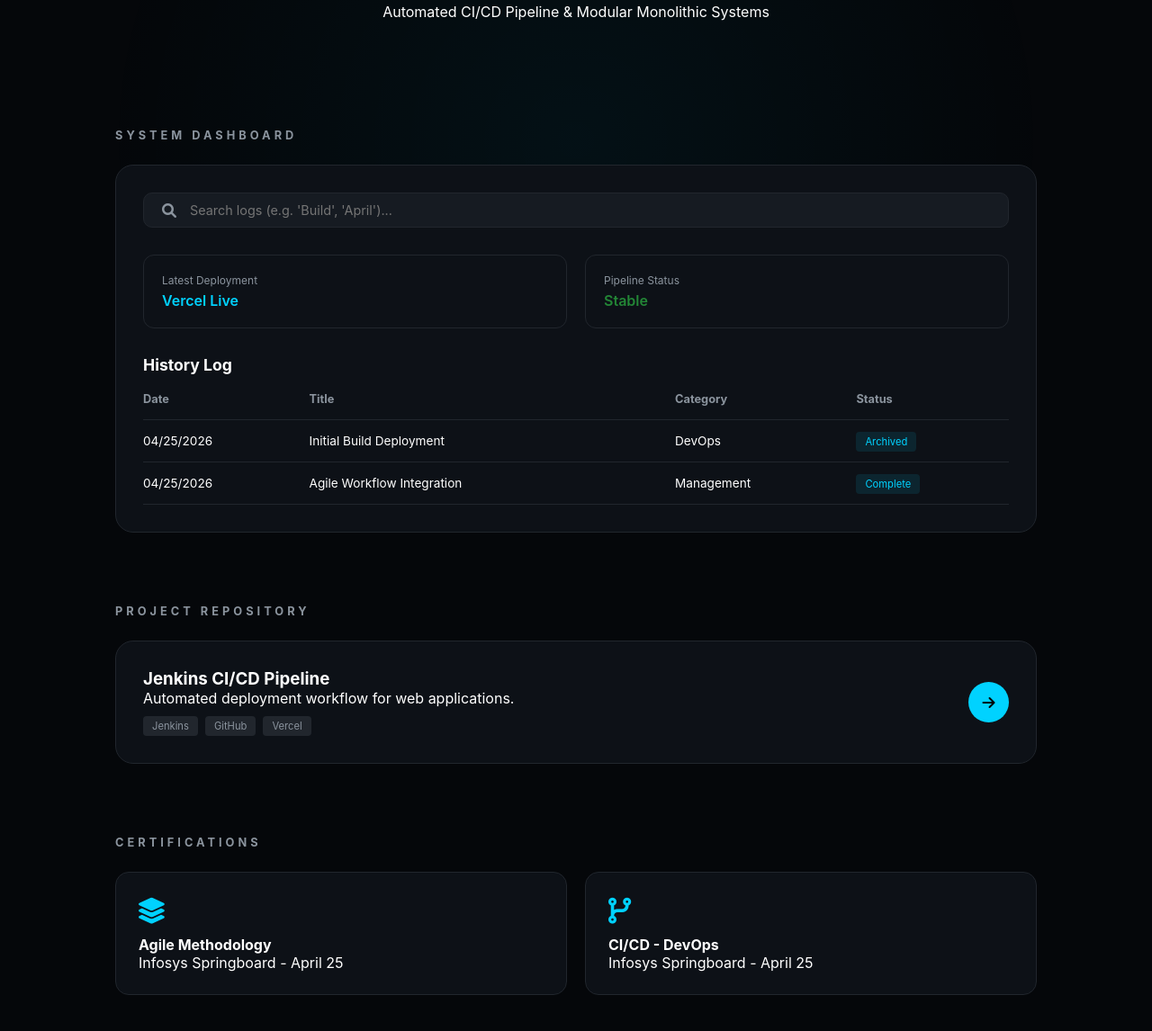
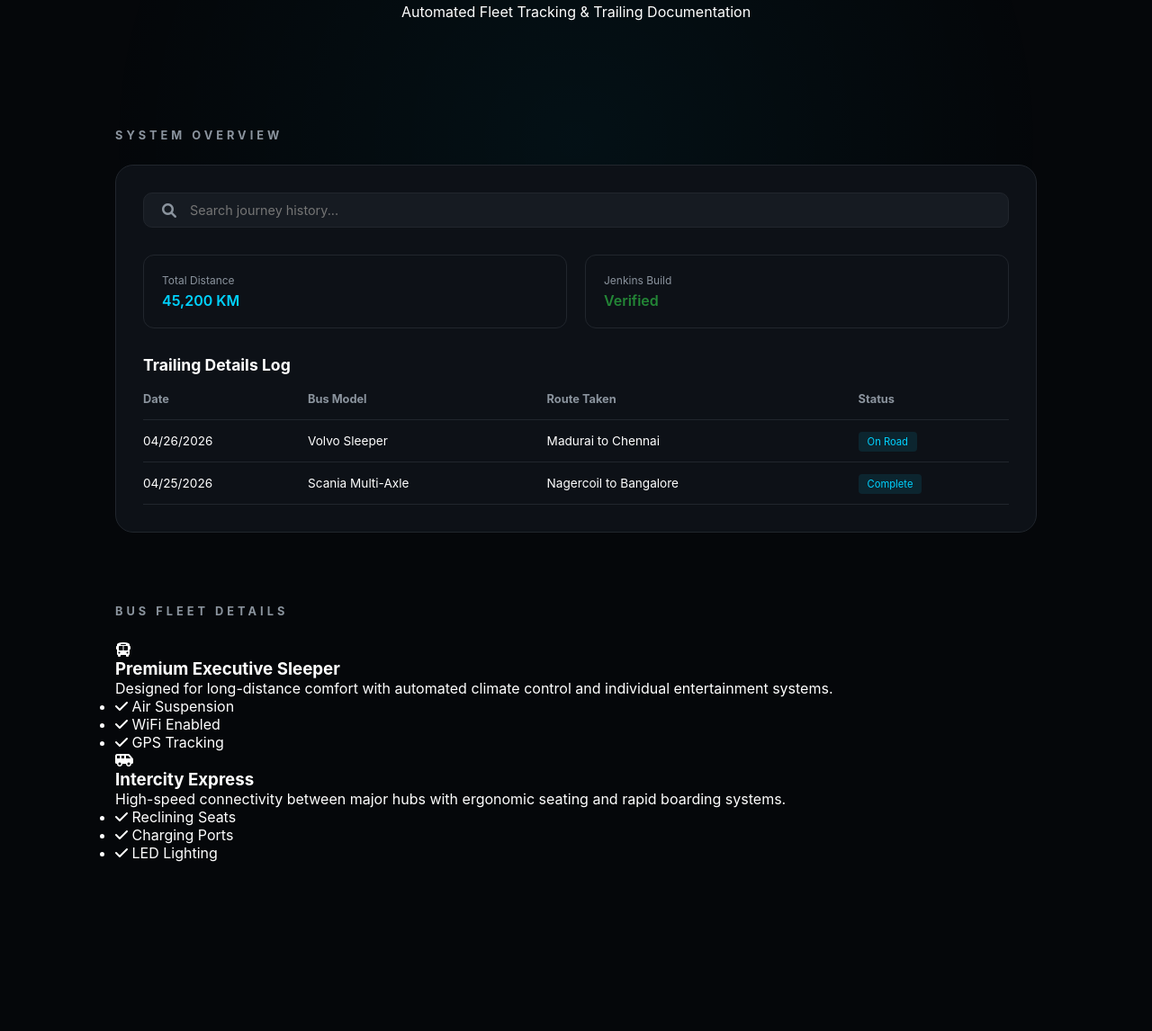
Before and after one commit to vinim20/jenkins, a plain HTML site: page index.html in a window 1280 px wide. Shown: the part 244-1390 px from the top of the page at 90% size. After the commit the page ends 1242 px from the top, so only its background shows below. Drawn offline with Linux system fonts and the light colour scheme.

Commit message:
Update index.html

```diff
--- a/index.html
+++ b/index.html
@@ -3,7 +3,7 @@
 <head>
     <meta charset="UTF-8">
     <meta name="viewport" content="width=device-width, initial-scale=1.0">
-    <title>Smartboard Dashboard</title>
+    <title>Travel Log | Bus Journey Dashboard</title>
     <link rel="stylesheet" href="style.css">
     <link rel="stylesheet" href="https://cdnjs.cloudflare.com/ajax/libs/font-awesome/6.0.0/css/all.min.css">
 </head>
@@ -11,63 +11,62 @@
     <div class="glow-bg"></div>
 
     <nav>
-        <div class="logo">SMARTBOARD.</div>
+        <div class="logo">TRAVEL LOG.</div>
         <div class="nav-links">
-            <a href="#dashboard">Dashboard</a>
-            <a href="#projects">Work</a>
-            <a href="#certs">Certs</a>
-            <a href="https://github.com/vinim20/jenkins" target="_blank"><i class="fab fa-github"></i></a>
+            <a href="#dashboard">Live Metrics</a>
+            <a href="#fleet">Bus Fleet</a>
+            <a href="#journeys">Journeys</a>
         </div>
     </nav>
 
     <header class="hero">
         <div class="hero-content">
-            <h1>SMARTBOARD</h1>
-            <p>Automated CI/CD Pipeline & Modular Monolithic Systems</p>
+            <h1>BUS TRAVEL BLOG</h1>
+            <p>Automated Fleet Tracking & Trailing Documentation</p>
         </div>
     </header>
 
     <section id="dashboard" class="section">
-        <h2 class="section-title">System Dashboard</h2>
+        <h2 class="section-title">System Overview</h2>
         <div class="dashboard-container">
             <div class="search-container">
                 <i class="fas fa-search"></i>
-                <input type="text" id="logSearch" placeholder="Search logs (e.g. 'Build', 'April')..." onkeyup="filterLogs()">
+                <input type="text" id="logSearch" placeholder="Search journey history..." onkeyup="filterLogs()">
             </div>
 
             <div class="stats-row">
                 <div class="stat-box">
-                    <span class="label">Latest Deployment</span>
-                    <span class="value">Vercel Live</span>
+                    <span class="label">Total Distance</span>
+                    <span class="value">45,200 KM</span>
                 </div>
                 <div class="stat-box">
-                    <span class="label">Pipeline Status</span>
-                    <span class="value success">Stable</span>
+                    <span class="label">Jenkins Build</span>
+                    <span class="value success">Verified</span>
                 </div>
             </div>
 
             <div class="history-log">
-                <h3>History Log</h3>
+                <h3>Trailing Details Log</h3>
                 <table id="logTable">
                     <thead>
                         <tr>
                             <th>Date</th>
-                            <th>Title</th>
-                            <th>Category</th>
+                            <th>Bus Model</th>
+                            <th>Route Taken</th>
                             <th>Status</th>
                         </tr>
                     </thead>
                     <tbody>
                         <tr>
-                            <td>04/25/2026</td>
-                            <td>Initial Build Deployment</td>
-                            <td>DevOps</td>
-                            <td><span class="status-tag">Archived</span></td>
+                            <td>04/26/2026</td>
+                            <td>Volvo Sleeper</td>
+                            <td>Madurai to Chennai</td>
+                            <td><span class="status-tag">On Road</span></td>
                         </tr>
                         <tr>
                             <td>04/25/2026</td>
-                            <td>Agile Workflow Integration</td>
-                            <td>Management</td>
+                            <td>Scania Multi-Axle</td>
+                            <td>Nagercoil to Bangalore</td>
                             <td><span class="status-tag">Complete</span></td>
                         </tr>
                     </tbody>
@@ -76,69 +75,51 @@
         </div>
     </section>
 
-    <section id="projects" class="section">
-        <h2 class="section-title">Project Repository</h2>
-        <div class="project-card">
-            <div class="card-info">
-                <h3>Jenkins CI/CD Pipeline</h3>
-                <p>Automated deployment workflow for web applications.</p>
-                <div class="tags">
-                    <div>Jenkins</div><div>GitHub</div><div>Vercel</div>
+    <section id="fleet" class="section">
+        <h2 class="section-title">Bus Fleet Details</h2>
+        <div class="bus-grid">
+            <div class="bus-card">
+                <div class="bus-image">
+                    <i class="fas fa-bus"></i>
+                </div>
+                <div class="bus-content">
+                    <h3>Premium Executive Sleeper</h3>
+                    <p>Designed for long-distance comfort with automated climate control and individual entertainment systems.</p>
+                    <ul class="bus-specs">
+                        <li><i class="fas fa-check"></i> Air Suspension</li>
+                        <li><i class="fas fa-check"></i> WiFi Enabled</li>
+                        <li><i class="fas fa-check"></i> GPS Tracking</li>
+                    </ul>
                 </div>
             </div>
-            <a href="https://github.com/vinim20/jenkins" target="_blank" class="circle-btn">
-                <i class="fas fa-arrow-right"></i>
-            </a>
-        </div>
-    </section>
 
-    <section id="certs" class="section">
-        <h2 class="section-title">Certifications</h2>
-        <div class="grid">
-            <div class="cert-item" onclick="openModal('agile')">
-                <div class="cert-icon"><i class="fas fa-layer-group"></i></div>
-                <h4>Agile Methodology</h4>
-                <p>Infosys Springboard - April 25</p>
-            </div>
-            <div class="cert-item" onclick="openModal('devops')">
-                <div class="cert-icon"><i class="fas fa-code-branch"></i></div>
-                <h4>CI/CD - DevOps</h4>
-                <p>Infosys Springboard - April 25</p>
+            <div class="bus-card">
+                <div class="bus-image">
+                    <i class="fas fa-shuttle-van"></i>
+                </div>
+                <div class="bus-content">
+                    <h3>Intercity Express</h3>
+                    <p>High-speed connectivity between major hubs with ergonomic seating and rapid boarding systems.</p>
+                    <ul class="bus-specs">
+                        <li><i class="fas fa-check"></i> Reclining Seats</li>
+                        <li><i class="fas fa-check"></i> Charging Ports</li>
+                        <li><i class="fas fa-check"></i> LED Lighting</li>
+                    </ul>
+                </div>
             </div>
         </div>
     </section>
 
-    <div id="certModal" class="modal">
-        <div class="modal-content">
-            <span class="close" onclick="closeModal()">&times;</span>
-            <div id="modal-body"></div>
-        </div>
-    </div>
-
     <script>
-        // Feature: Search/Filter Logic
         function filterLogs() {
             let input = document.getElementById("logSearch").value.toUpperCase();
             let table = document.getElementById("logTable");
             let tr = table.getElementsByTagName("tr");
-
             for (let i = 1; i < tr.length; i++) {
                 let td = tr[i].innerText.toUpperCase();
                 tr[i].style.display = td.indexOf(input) > -1 ? "" : "none";
             }
         }
-
-        function openModal(type) {
-            const modal = document.getElementById('certModal');
-            const body = document.getElementById('modal-body');
-            modal.style.display = "flex";
-            if(type === 'agile') {
-                body.innerHTML = "<h3>Introduction to Agile methodology</h3><p>Successfully completed on April 25, 2026.</p><p>Source: Infosys Springboard</p>";
-            } else {
-                body.innerHTML = "<h3>Continuous Integration and Delivery - DevOps</h3><p>Successfully completed on April 25, 2026.</p><p>Source: Infosys Springboard</p>";
-            }
-        }
-        function closeModal() { document.getElementById('certModal').style.display = "none"; }
     </script>
 </body>
 </html>
```
